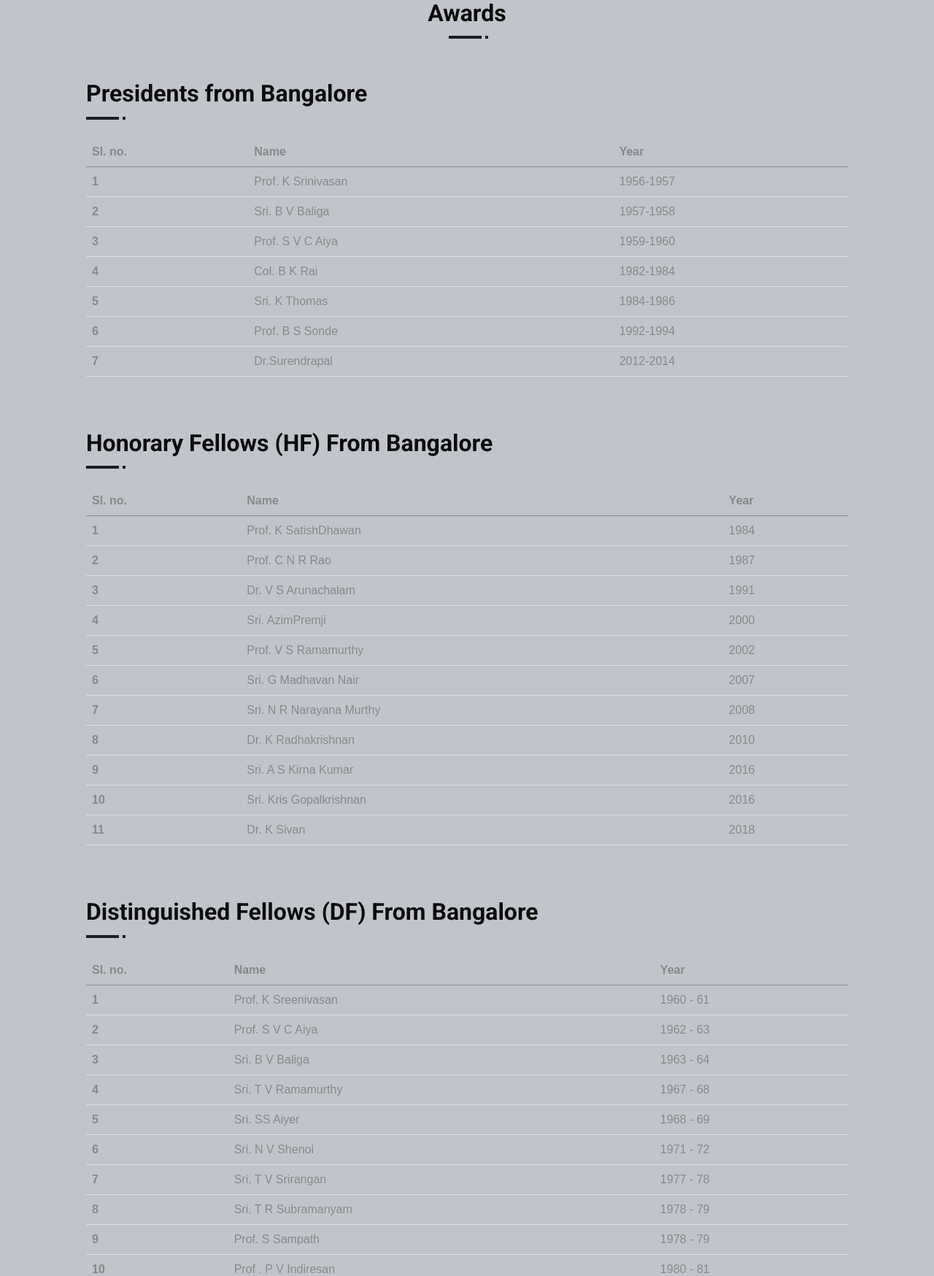
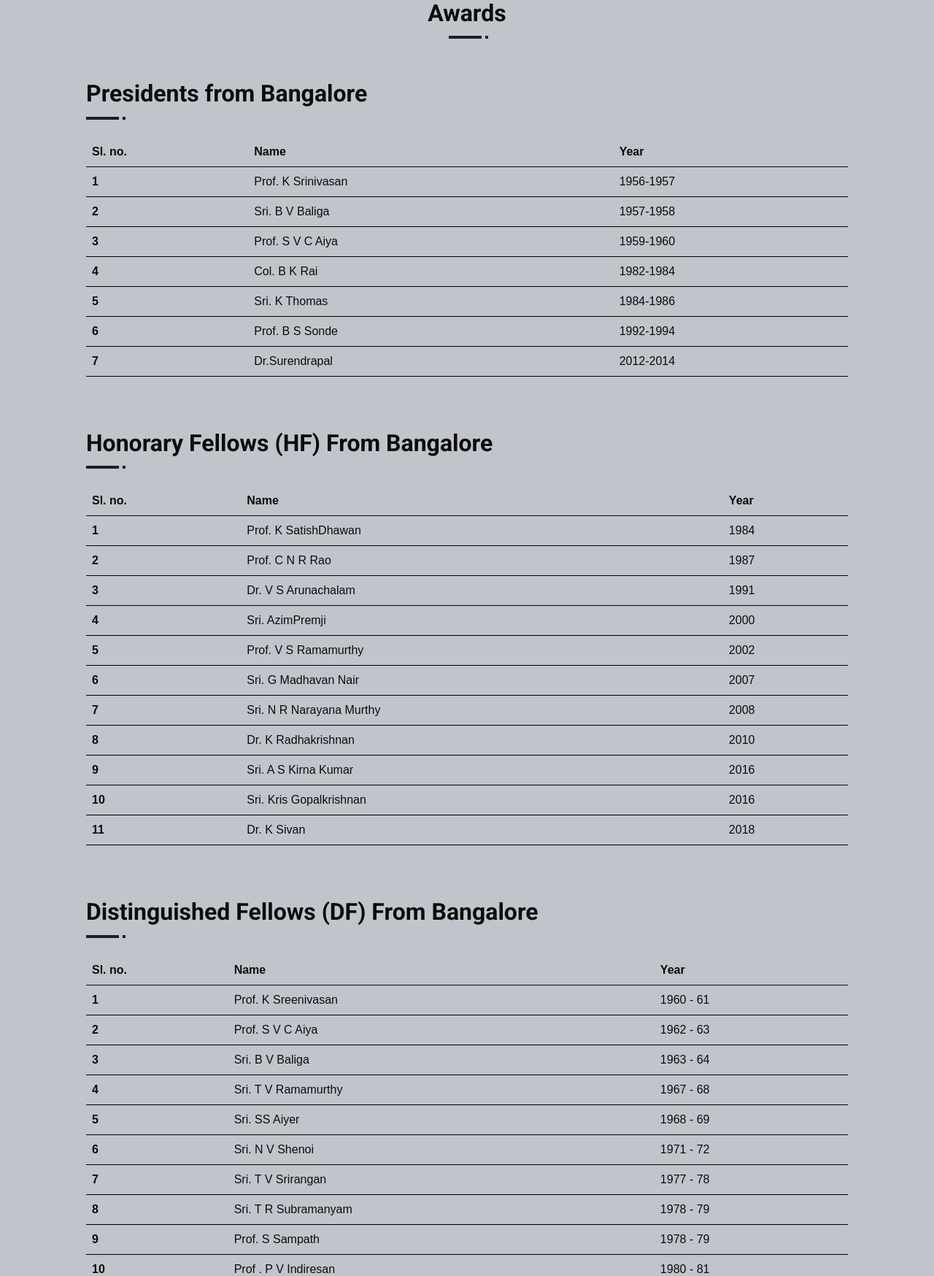
Before and after one commit to KetanKeshav/IETE-Bangalore, a PHP site: page /awards.php in a window 1280 px wide. Shown: the part 177-1925 px from the top of the page at 73% size. Run offline with PHP 8.4, Linux system fonts and the light colour scheme; some libraries are stand-ins or nearby versions.

Commit message:
fix tables

```diff
--- a/awards.php
+++ b/awards.php
@@ -64,7 +64,7 @@
                             <h2 class="mt-2">Presidents from Bangalore</h2>
                         </div>
                         <div class="table-responsive">
-                            <table class="table table-hover">
+                            <table class="table table-hover my-table">
                                 <thead>
                                     <tr>
                                         <th scope="col">Sl. no.</th>
@@ -126,7 +126,7 @@
                             <h2 class="mt-2">Honorary Fellows (HF) From Bangalore</h2>
                         </div>
                         <div class="table-responsive">
-                            <table class="table table-hover">
+                            <table class="table table-hover my-table">
                                 <thead>
                                     <tr>
                                         <th scope="col">Sl. no.</th>
@@ -213,7 +213,7 @@
                             <h2 class="mt-2">Distinguished Fellows (DF) From Bangalore</h2>
                         </div>
                         <div class="table-responsive">
-                            <table class="table table-hover">
+                            <table class="table table-hover my-table">
                                 <thead>
                                     <tr>
                                         <th scope="col">Sl. no.</th>
@@ -387,7 +387,7 @@
                             <h2 class="mt-2">Chairman’s of IETE Bangalore</h2>
                         </div>
                         <div class="table-responsive">
-                            <table class="table table-hover">
+                            <table class="table table-hover my-table">
                                 <thead>
                                     <tr>
                                         <th scope="col">Sl. no.</th>
--- a/css/style.css
+++ b/css/style.css
@@ -14,7 +14,7 @@ body{
     font-family: "Poppins", sans-serif;
 }
 
-h1,h2,h3,h4,h5,h6,p,ul,ol{
+h1,h2,h3,h4,h5,h6,p,ul,ol,table.th,tr,td{
     color: #0c0c0c;
 }
 
--- a/iici-cfs.php
+++ b/iici-cfs.php
@@ -74,7 +74,7 @@
                             <h2 class="mt-2 text-center">Sponsorship</h2>
                             <div class="row g-5">
                                 <div class="table-responsive">
-                                    <table class="table">
+                                    <table class="table my-table">
                                         <thead>
                                             <tr>
                                                 <th>Type</th>
@@ -168,7 +168,7 @@
                             <h2 class="mt-2 text-center">ADVERTISEMENT IN SOUVENIR</h2>
                             <div class="row g-5">
                                 <div class="table-responsive">
-                                    <table class="table">
+                                    <table class="table my-table">
                                         <thead>
                                             <tr>
                                                 <th>Type</th>
--- a/iici-dates.php
+++ b/iici-dates.php
@@ -65,7 +65,7 @@
                             <div class="row g-5">
                                 <div class="col-lg-12 wow fadeInUp" data-wow-delay="0.1s">
                                     <div class="table-responsive">
-                                        <table class="table">
+                                        <table class="table my-table">
                                             <thead>
                                                 <tr>
                                                     <th>Action</th>
--- a/iici-registration.php
+++ b/iici-registration.php
@@ -65,7 +65,7 @@
                             <div class="row g-5">
                                 <div class="col-lg-12 wow fadeInUp" data-wow-delay="0.1s">
                                     <div class="table-responsive">
-                                        <table class="table">
+                                        <table class="table my-table">
                                             <thead>
                                                 <tr>
                                                     <th>Includes</th>
--- a/newsletter.php
+++ b/newsletter.php
@@ -61,7 +61,7 @@
                 <div class="row g-5">
                     <div class="col-lg-12 wow fadeInUp" data-wow-delay="0.1s">
                         <div class="table-responsive">
-                            <table class="table">
+                            <table class="table table-hover my-table">
                                 <thead>
                                     <tr>
                                         <th>Volume</th>
```
